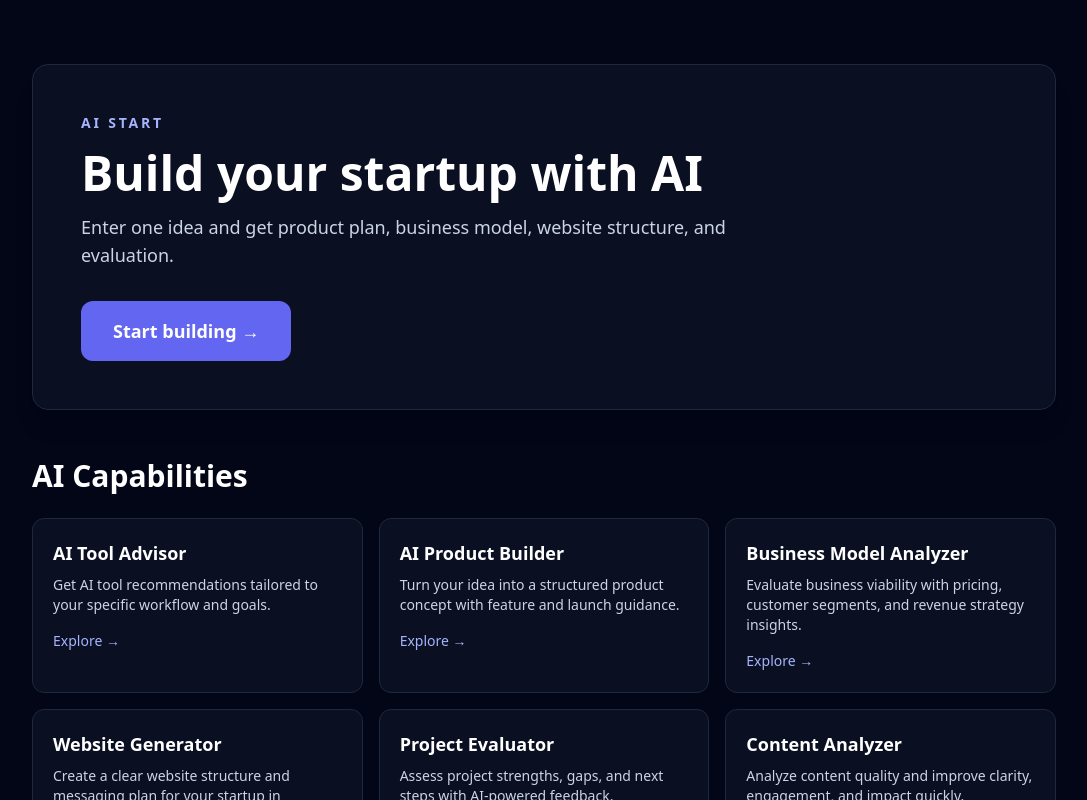
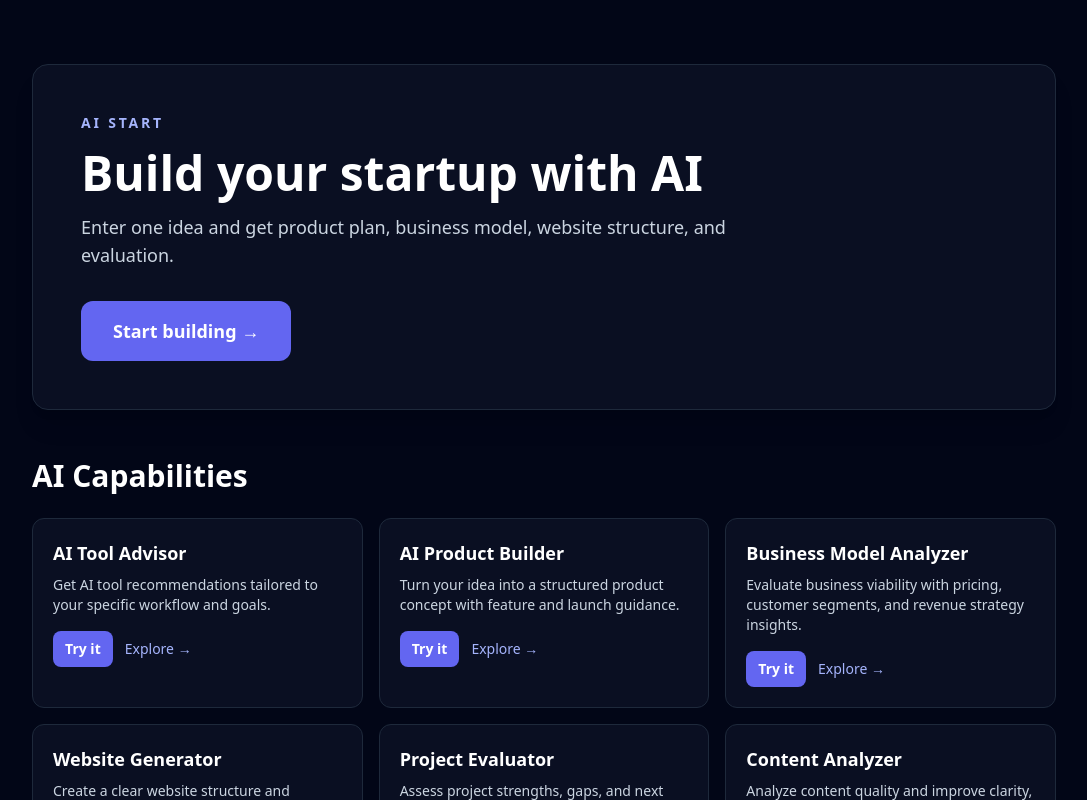
Before and after one commit to 0xdavidwoo/ai-community, a Next.js app: page / in a window 1280 px wide. Shown: the top 800 px of the page, without its empty margins (96-1183 px from the left). Built offline with nearby package versions, Linux system fonts and the light colour scheme.

Commit message:
Add Try it button to AI capability cards

```diff
--- a/pages/index.tsx
+++ b/pages/index.tsx
@@ -64,17 +64,27 @@ export default function HomePage() {
           <h2 className="text-2xl font-bold text-white sm:text-3xl">AI Capabilities</h2>
           <div className="mt-6 grid gap-4 sm:grid-cols-2 lg:grid-cols-3">
             {capabilities.map((capability) => (
-              <Link
+              <div
                 key={capability.title}
-                href={capability.href}
                 className="group rounded-xl border border-slate-800 bg-slate-900/60 p-5 transition hover:border-indigo-400/70 hover:bg-slate-900"
               >
                 <h3 className="text-lg font-semibold text-white group-hover:text-indigo-300">{capability.title}</h3>
                 <p className="mt-2 text-sm text-slate-300">{capability.description}</p>
-                <span className="mt-4 inline-block text-sm font-medium text-indigo-300 group-hover:text-indigo-200">
-                  Explore →
-                </span>
-              </Link>
+                <div className="mt-4 flex items-center gap-3">
+                  <Link
+                    href="/ai-start"
+                    className="inline-flex items-center rounded-lg bg-indigo-500 px-3 py-2 text-sm font-semibold text-white transition hover:bg-indigo-400"
+                  >
+                    Try it
+                  </Link>
+                  <Link
+                    href={capability.href}
+                    className="inline-block text-sm font-medium text-indigo-300 transition hover:text-indigo-200"
+                  >
+                    Explore →
+                  </Link>
+                </div>
+              </div>
             ))}
           </div>
         </section>
```
